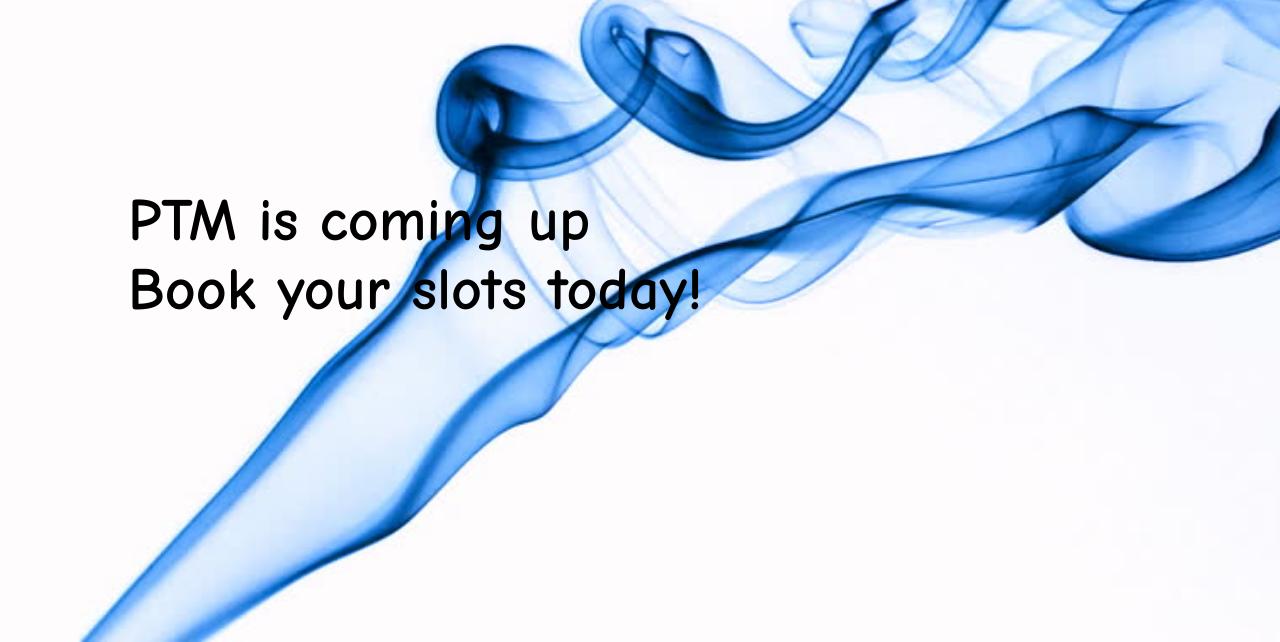
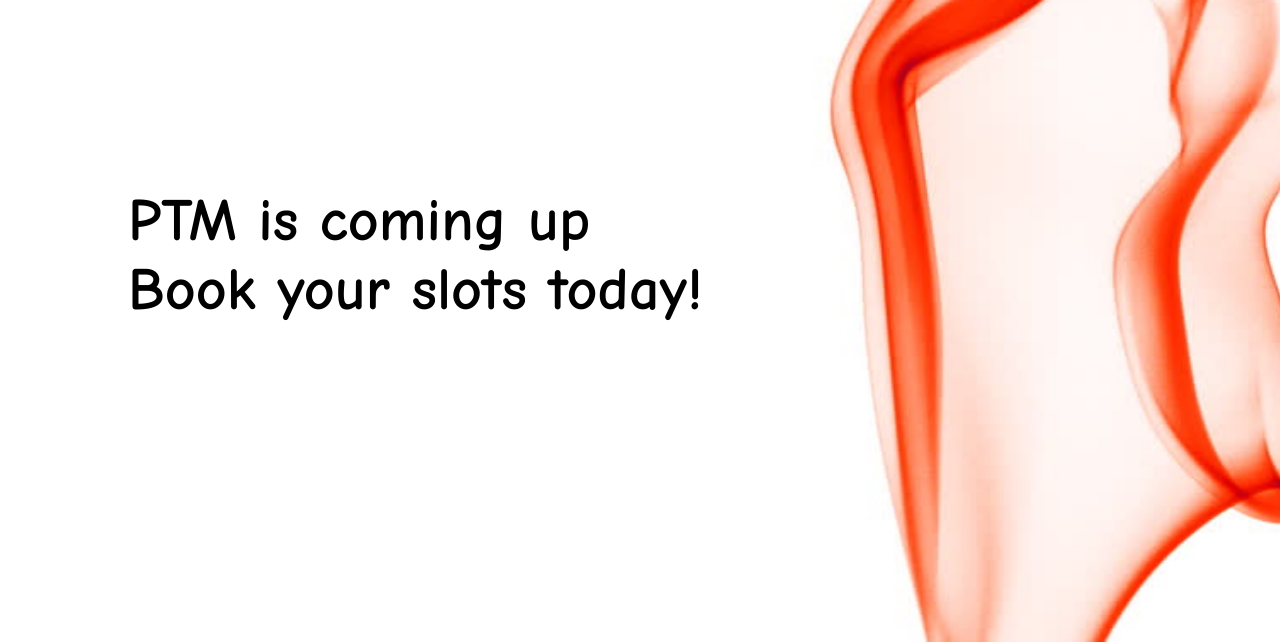
Before and after one commit to RuiPengGao/Real-PTM, a plain HTML site: page index.html in a window 1280 px wide. Shown: the part 174-816 px from the top of the page. Drawn offline with Linux system fonts and the light colour scheme.

Commit message:
Update index.html

```diff
--- a/index.html
+++ b/index.html
@@ -33,7 +33,7 @@ input[type=text], input[type=password] {
 }
 
 body {
-  	background-image: url(background1.jpg);
+  	background-image: url(background2.jpg);
   	height: 100vh;
   	background-size: cover;
   	background-position: center;
```
